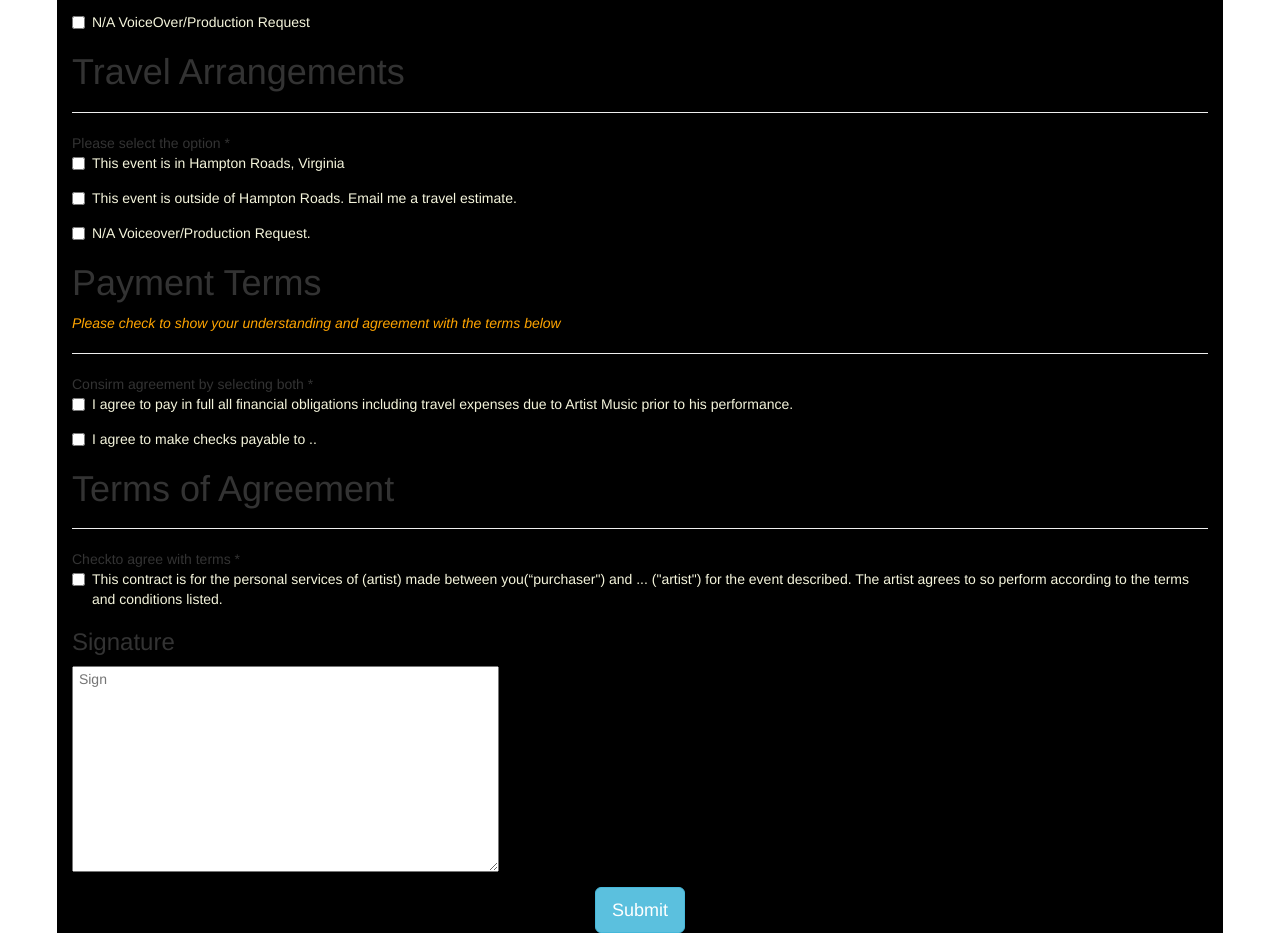
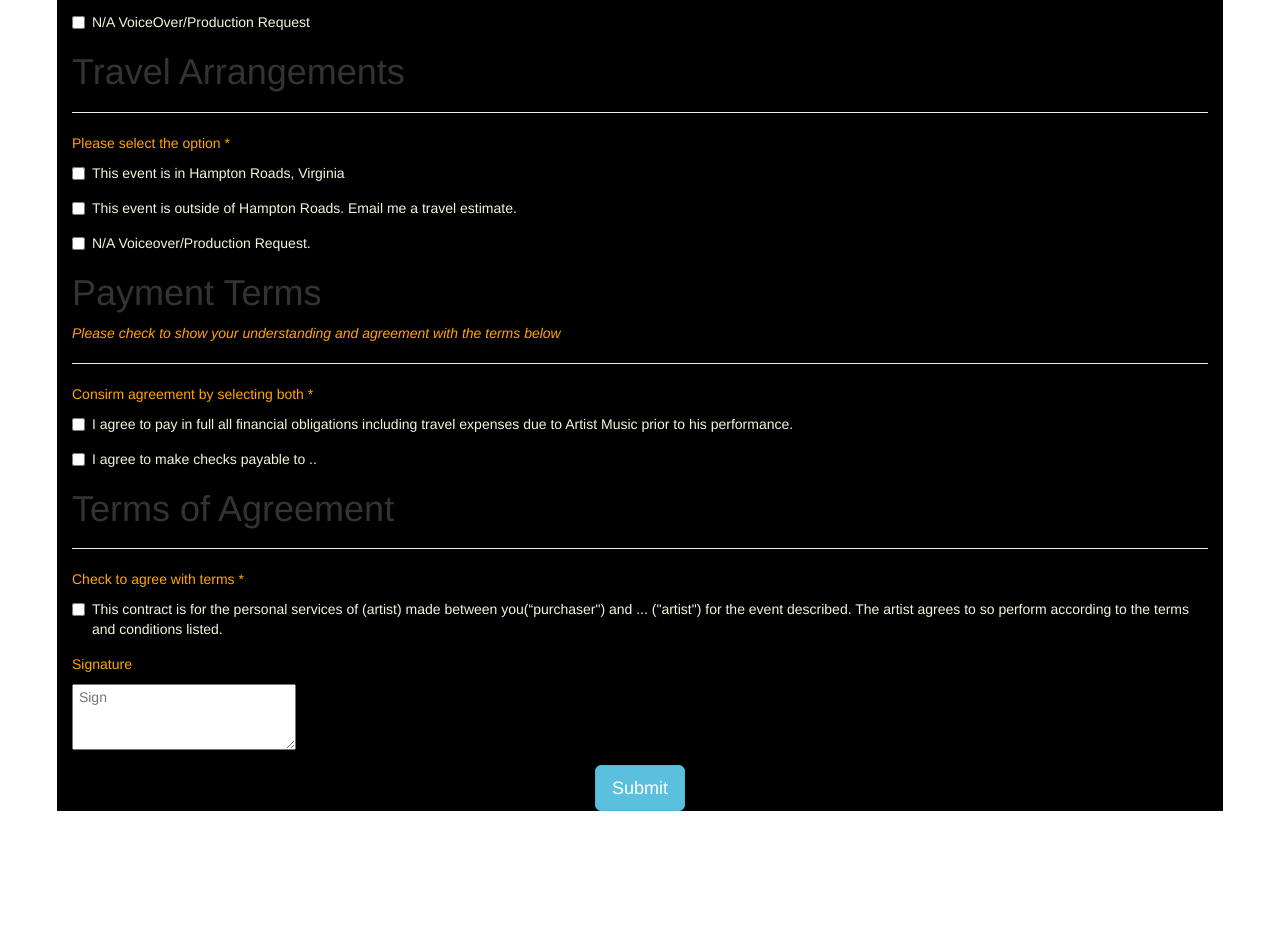
Before and after one commit to lokesh11906068/booking_page, a plain HTML site: page index.html in a window 1280 px wide. Shown: the part 1880-2815 px from the top of the page. After the commit the page ends 2693 px from the top, so only its background shows below. Drawn offline with nearby package versions, Linux system fonts and the light colour scheme.

Commit message:
Update index.html

```diff
--- a/index.html
+++ b/index.html
@@ -207,7 +207,7 @@
     <h1>Travel Arrangements</h1>
     </div>
     <hr>
-    <div class="checkbox">Please select the option *
+    <div class="checkbox"><p>Please select the option *</p>
             <div class="form-group">
                 <label for="checkbox1">
            <input type="checkbox" id="checkbox1" value="value1" >
@@ -237,7 +237,7 @@ N/A Voiceover/Production Request.
     <i><p>Please check to show your understanding and agreement with the terms below</p></i>
 </div>
     <hr>
-    <div class="checkbox">Consirm agreement by selecting both *
+    <div class="checkbox"><p>Consirm agreement by selecting both *</p>
             <div class="form-group">
                 <label for="checkbox1">
            <input type="checkbox" id="checkbox1" value="value1" >
@@ -256,7 +256,7 @@ N/A Voiceover/Production Request.
 
 </div>
     <hr>
-    <div class="checkbox">Checkto agree with terms *
+        <div class="checkbox"><p>Check to agree with terms *</p>
             <div class="form-group">
                 <label for="checkbox1">
            <input type="checkbox" id="checkbox1" value="value1" >
@@ -267,17 +267,15 @@ N/A Voiceover/Production Request.
 
 
         <div class="footer">
-            <h3>Signature</h3>
-            <textarea rows="10" cols="50" placeholder=" Sign"></textarea>
+        <p>Signature</p>
+          <textarea rows="3" cols="25" placeholder=" Sign"></textarea>
         </div>
      </div>
     <center><button type="submit" class="btn btn-lg btn-info">Submit</button> </center>
     </div>
     </form>
 </div>
- <script>
-    $('#main').hide();
-    </script>
+
 <script src="https://maxcdn.bootstrapcdn.com/bootstrap/3.3.6/js/bootstrap.min.js"></script>
     <!-- jQuery (necessary for Bootstrap's JavaScript plugins) -->
     <script src="https://ajax.googleapis.com/ajax/libs/jquery/1.11.3/jquery.min.js"></script>
```
